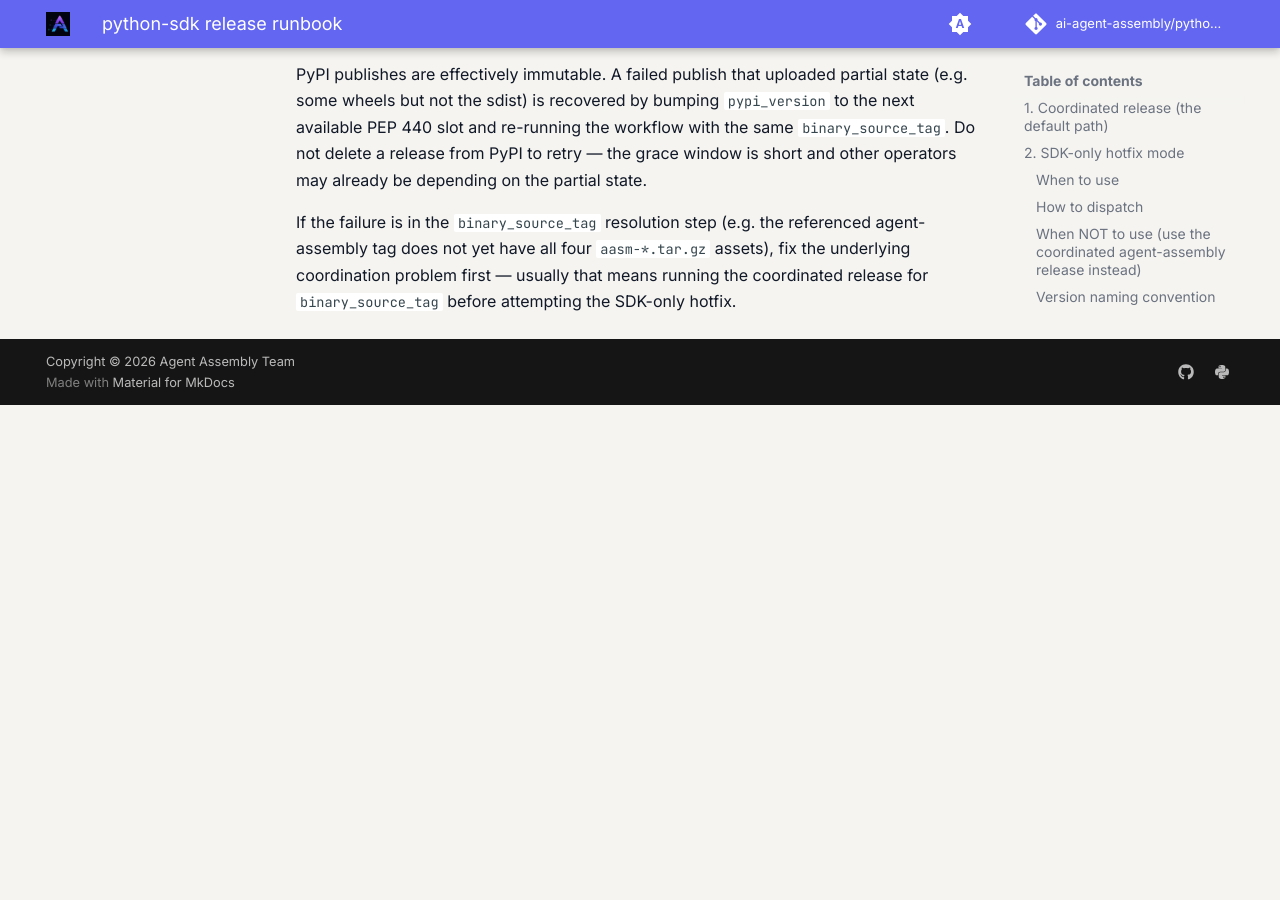
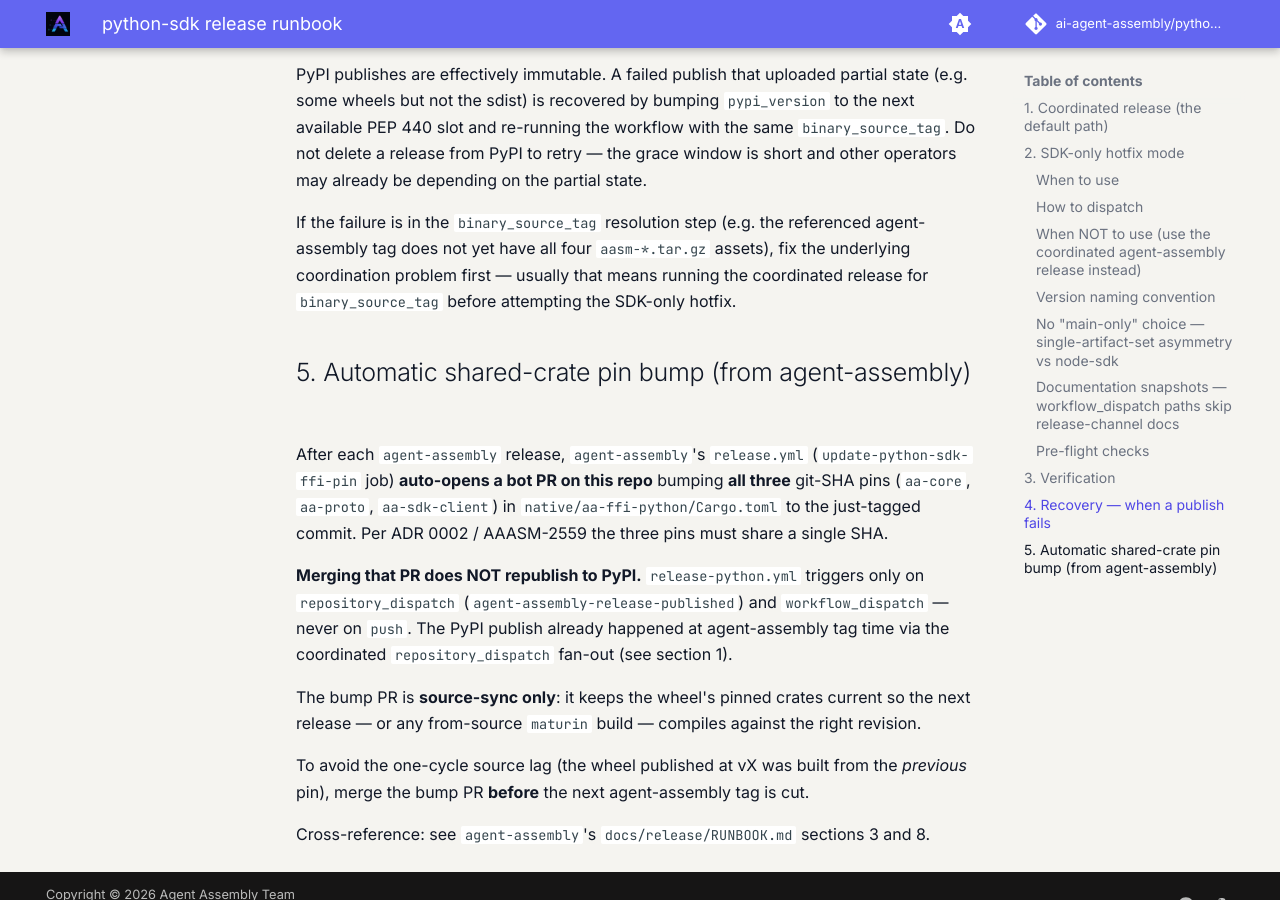
Before and after one commit to AI-agent-assembly/python-sdk, an MkDocs documentation site: the page built from docs/release/RUNBOOK.md, in a window 1280 px wide and 900 px high, scrolled down 4755 px. Built offline with MkDocs 1.6.1 and Material for MkDocs 9.7.7, drawn with Linux system fonts in a browser that asks for light colours; comment, search, counter and statistics services are not loaded; the version menu is left out; before the commit the page ends 5160 px from its top, so only the background shows below that.

Commit message:
📝 (runbook): Cross-reference agent-assembly FFI source-pin auto-bump PR

```diff
--- a/docs/release/RUNBOOK.md
+++ b/docs/release/RUNBOOK.md
@@ -202,3 +202,28 @@
 assets), fix the underlying coordination problem first — usually that
 means running the coordinated release for `binary_source_tag` before
 attempting the SDK-only hotfix.
+
+## 5. Automatic shared-crate pin bump (from agent-assembly)
+
+After each `agent-assembly` release, `agent-assembly`'s `release.yml`
+(`update-python-sdk-ffi-pin` job) **auto-opens a bot PR on this repo**
+bumping **all three** git-SHA pins (`aa-core`, `aa-proto`,
+`aa-sdk-client`) in `native/aa-ffi-python/Cargo.toml` to the just-tagged
+commit. Per ADR 0002 / AAASM-2559 the three pins must share a single SHA.
+
+**Merging that PR does NOT republish to PyPI.** `release-python.yml`
+triggers only on `repository_dispatch` (`agent-assembly-release-published`)
+and `workflow_dispatch` — never on `push`. The PyPI publish already
+happened at agent-assembly tag time via the coordinated
+`repository_dispatch` fan-out (see section 1).
+
+The bump PR is **source-sync only**: it keeps the wheel's pinned crates
+current so the next release — or any from-source `maturin` build —
+compiles against the right revision.
+
+To avoid the one-cycle source lag (the wheel published at vX was built
+from the *previous* pin), merge the bump PR **before** the next
+agent-assembly tag is cut.
+
+Cross-reference: see `agent-assembly`'s `docs/release/RUNBOOK.md`
+sections 3 and 8.
```
